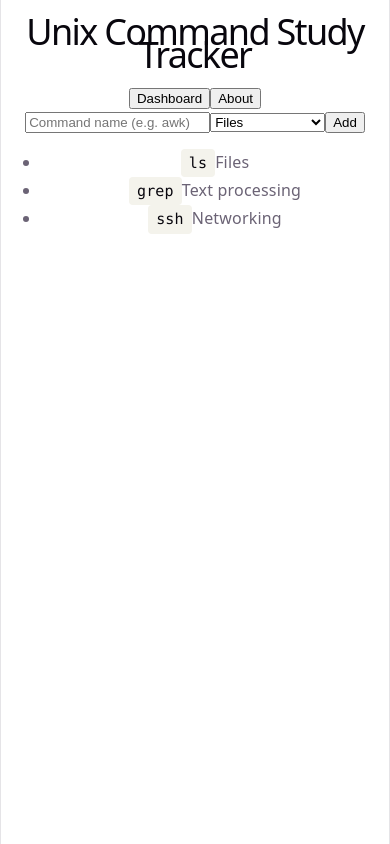
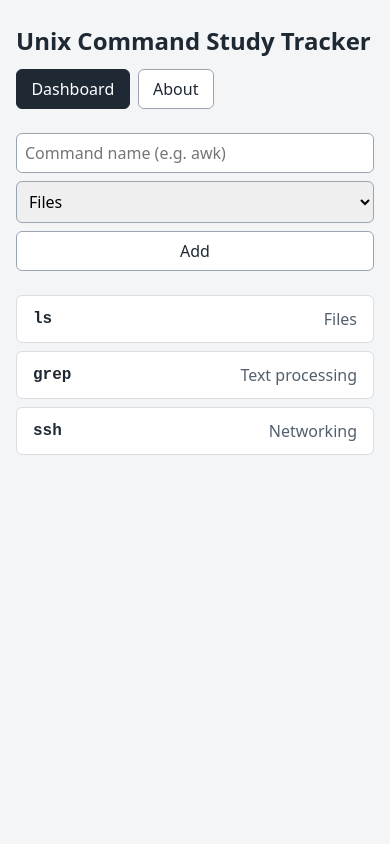
Before and after one commit to austinvugitrepo/unixcmd-tracker, a React (Vite) app: page / in a window 390 px wide. Built offline with nearby package versions, Linux system fonts and the light colour scheme.

Commit message:
added CSS styling and responsive layout

```diff
--- a/src/index.css
+++ b/src/index.css
@@ -1,111 +1,110 @@
-:root {
-  --text: #6b6375;
-  --text-h: #08060d;
-  --bg: #fff;
-  --border: #e5e4e7;
-  --code-bg: #f4f3ec;
-  --accent: #aa3bff;
-  --accent-bg: rgba(170, 59, 255, 0.1);
-  --accent-border: rgba(170, 59, 255, 0.5);
-  --social-bg: rgba(244, 243, 236, 0.5);
-  --shadow:
-    rgba(0, 0, 0, 0.1) 0 10px 15px -3px, rgba(0, 0, 0, 0.05) 0 4px 6px -2px;
-
-  --sans: system-ui, 'Segoe UI', Roboto, sans-serif;
-  --heading: system-ui, 'Segoe UI', Roboto, sans-serif;
-  --mono: ui-monospace, Consolas, monospace;
-
-  font: 18px/145% var(--sans);
-  letter-spacing: 0.18px;
-  color-scheme: light dark;
-  color: var(--text);
-  background: var(--bg);
-  font-synthesis: none;
-  text-rendering: optimizeLegibility;
-  -webkit-font-smoothing: antialiased;
-  -moz-osx-font-smoothing: grayscale;
-
-  @media (max-width: 1024px) {
-    font-size: 16px;
-  }
-}
-
-@media (prefers-color-scheme: dark) {
-  :root {
-    --text: #9ca3af;
-    --text-h: #f3f4f6;
-    --bg: #16171d;
-    --border: #2e303a;
-    --code-bg: #1f2028;
-    --accent: #c084fc;
-    --accent-bg: rgba(192, 132, 252, 0.15);
-    --accent-border: rgba(192, 132, 252, 0.5);
-    --social-bg: rgba(47, 48, 58, 0.5);
-    --shadow:
-      rgba(0, 0, 0, 0.4) 0 10px 15px -3px, rgba(0, 0, 0, 0.25) 0 4px 6px -2px;
-  }
-
-  #social .button-icon {
-    filter: invert(1) brightness(2);
-  }
+* {
+  box-sizing: border-box;
 }
 
 body {
   margin: 0;
+  font-family: system-ui, sans-serif;
+  background: #f4f5f7;
+  color: #1f2933;
 }
 
-#root {
-  width: 1126px;
-  max-width: 100%;
+.app {
+  max-width: 640px;
   margin: 0 auto;
-  text-align: center;
-  border-inline: 1px solid var(--border);
-  min-height: 100svh;
-  display: flex;
-  flex-direction: column;
-  box-sizing: border-box;
+  padding: 1.5rem 1rem;
 }
 
-h1,
-h2 {
-  font-family: var(--heading);
-  font-weight: 500;
-  color: var(--text-h);
+.header {
+  display: flex;
+  flex-wrap: wrap;
+  align-items: center;
+  justify-content: space-between;
+  gap: 0.75rem;
+  margin-bottom: 1.5rem;
 }
 
-h1 {
-  font-size: 56px;
-  letter-spacing: -1.68px;
-  margin: 32px 0;
-  @media (max-width: 1024px) {
-    font-size: 36px;
-    margin: 20px 0;
-  }
-}
-h2 {
-  font-size: 24px;
-  line-height: 118%;
-  letter-spacing: -0.24px;
-  margin: 0 0 8px;
-  @media (max-width: 1024px) {
-    font-size: 20px;
-  }
-}
-p {
+.header h1 {
   margin: 0;
+  font-size: 1.5rem;
 }
 
-code,
-.counter {
-  font-family: var(--mono);
-  display: inline-flex;
-  border-radius: 4px;
-  color: var(--text-h);
+.header nav {
+  display: flex;
+  gap: 0.5rem;
+}
+
+button {
+  padding: 0.5rem 0.9rem;
+  border: 1px solid #9aa5b1;
+  border-radius: 6px;
+  background: #fff;
+  color: inherit;
+  font: inherit;
+  cursor: pointer;
+}
+
+button.active {
+  background: #1f2933;
+  border-color: #1f2933;
+  color: #fff;
+}
+
+.command-form {
+  display: flex;
+  flex-wrap: wrap;
+  gap: 0.5rem;
+  margin-bottom: 1.5rem;
+}
+
+.command-form input {
+  flex: 1 1 200px;
+}
+
+input,
+select {
+  padding: 0.5rem;
+  border: 1px solid #9aa5b1;
+  border-radius: 6px;
+  font: inherit;
+}
+
+.command-list {
+  list-style: none;
+  margin: 0;
+  padding: 0;
+}
+
+.command-item {
+  display: flex;
+  justify-content: space-between;
+  align-items: center;
+  padding: 0.75rem 1rem;
+  margin-bottom: 0.5rem;
+  background: #fff;
+  border: 1px solid #d9dee3;
+  border-radius: 6px;
+}
+
+.command-item span {
+  color: #52606d;
 }
 
 code {
-  font-size: 15px;
-  line-height: 135%;
-  padding: 4px 8px;
-  background: var(--code-bg);
+  font-family: ui-monospace, monospace;
+  font-weight: bold;
 }
+
+.about {
+  background: #fff;
+  padding: 1rem 1.25rem;
+  border: 1px solid #d9dee3;
+  border-radius: 6px;
+}
+
+@media (max-width: 480px) {
+  .command-form select,
+  .command-form button {
+    flex: 1 1 100%;
+  }
+}
```
